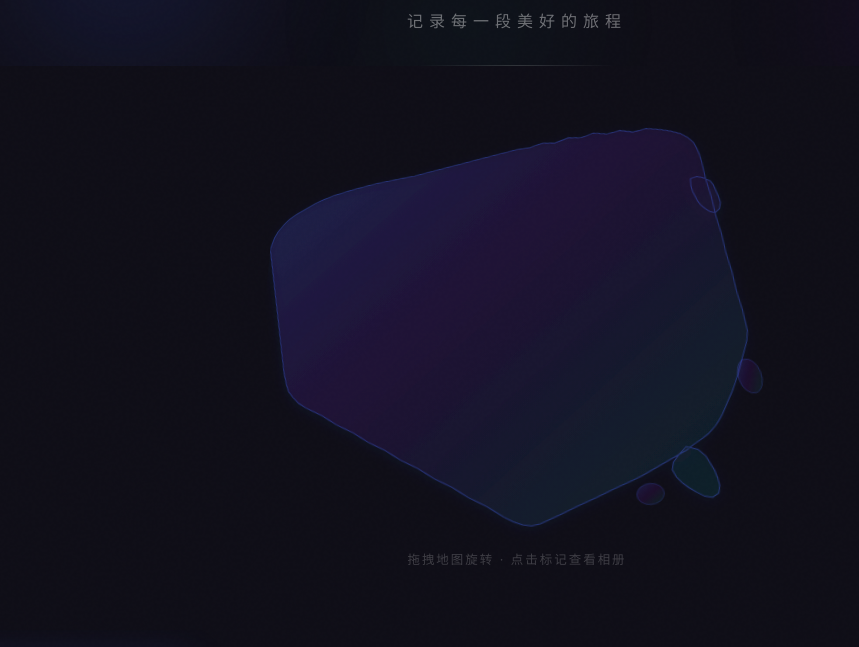
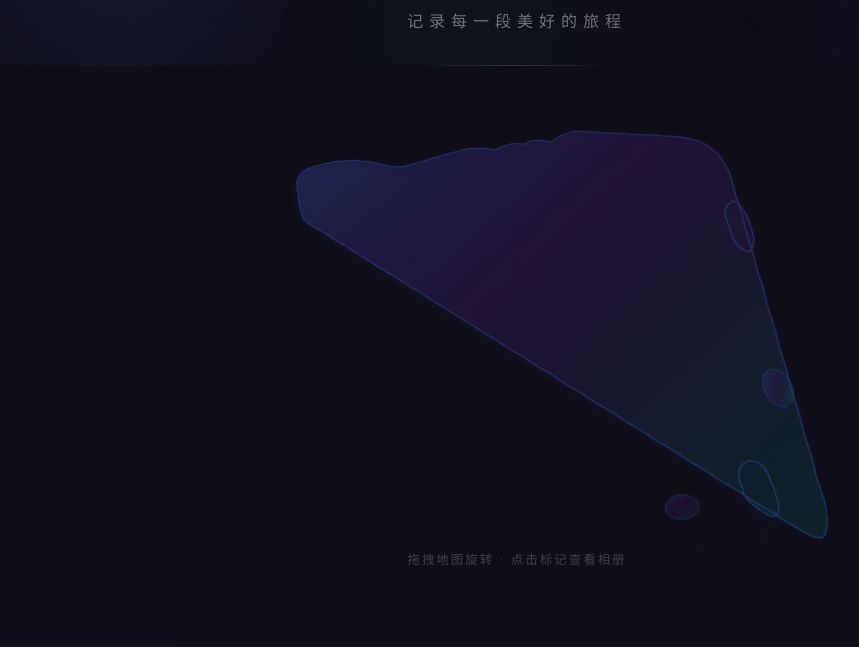
Before and after one commit to hahahua-k/travel-photos, a plain HTML site: page index.html in a window 1280 px wide. Shown: the part 128-775 px from the top of the page, without its empty margins (123-982 px from the left). Drawn offline with Linux system fonts and the light colour scheme.

Commit message:
重绘中国地图轮廓：东北鸡冠、西北延伸、东南沿海、台湾海南南海

```diff
--- a/index.html
+++ b/index.html
@@ -39,40 +39,50 @@
                                 <stop offset="50%" style="stop-color:rgba(114,9,183,0.12);stop-opacity:1" />
                                 <stop offset="100%" style="stop-color:rgba(6,214,160,0.08);stop-opacity:1" />
                             </linearGradient>
-                            <filter id="mapGlow">
-                                <feGaussianBlur stdDeviation="3" result="blur" />
-                                <feComposite in="SourceGraphic" in2="blur" operator="over" />
-                            </filter>
                             <filter id="mapShadow">
                                 <feDropShadow dx="0" dy="4" stdDeviation="8" flood-color="rgba(67,97,238,0.3)" />
                             </filter>
                         </defs>
-                        <!-- 中国地图轮廓 -->
+                        <!-- 中国地图轮廓 - 基于标准地图 -->
                         <path class="map-outline" d="
-                            M420,60 L440,55 L460,58 L480,52 L500,55 L520,50 L540,55 L560,52 L580,58 L600,55 L620,60 L635,65 L650,72
-                            L660,80 L668,90 L672,100 L675,110 L678,125 L680,140 L682,155 L685,170 L688,185 L690,200 L692,215 L695,230
-                            L698,245 L700,260 L702,275 L705,290 L708,305 L710,320 L712,335 L715,350 L718,365 L720,380 L722,395
-                            L720,410 L715,425 L710,440 L705,455 L700,468 L695,480 L690,490 L685,500 L680,510 L675,518 L670,525
-                            L660,535 L650,542 L640,548 L630,555 L620,560 L610,565 L600,570 L590,575 L580,580 L570,585 L558,590
-                            L545,595 L532,600 L520,605 L508,610 L495,615 L482,620 L470,625 L458,630 L445,635 L432,640 L420,642
-                            L408,640 L395,635 L382,628 L370,620 L358,612 L345,605 L332,598 L320,590 L308,582 L295,575 L282,568
-                            L270,560 L258,552 L245,545 L232,538 L220,530 L208,522 L195,515 L182,508 L170,500 L158,492 L145,485
-                            L132,478 L120,470 L108,462 L95,455 L82,448 L70,440 L60,430 L52,420 L48,410 L45,400 L42,390
-                            L40,380 L38,370 L36,360 L34,350 L32,340 L30,330 L28,320 L26,310 L24,300 L22,290 L20,280
-                            L18,270 L16,260 L14,250 L12,240 L10,230 L8,220 L6,210 L4,200 L2,190 L0,180
-                            L2,170 L5,160 L10,150 L18,140 L28,130 L40,122 L55,115 L70,108 L85,102 L100,98 L115,95
-                            L130,92 L145,90 L160,88 L175,86 L190,85 L205,84 L220,83 L235,82 L250,80 L265,78 L280,76
-                            L295,74 L310,72 L325,70 L340,68 L355,66 L370,64 L385,62 L400,60 L420,60 Z
-                            M620,560 L630,550 L645,555 L655,565 L660,575 L665,585 L668,595 L670,605 L668,615 L660,620
-                            L650,618 L640,612 L630,605 L622,598 L615,590 L610,580 L612,570 L620,560 Z
-                            M660,150 L670,148 L680,152 L688,158 L692,165 L695,175 L698,185 L700,195 L698,205 L692,210
-                            L685,208 L678,202 L672,195 L668,188 L665,180 L662,172 L660,162 L660,150 Z
+                            M365,55 L380,50 L395,48 L410,52 L425,48 L440,50 L455,55 L465,48 L475,45
+                            L490,42 L505,45 L520,48 L535,52 L550,55 L565,58 L580,62 L595,65
+                            L610,68 L625,72 L640,75 L655,80 L668,85 L680,92 L690,100 L698,110
+                            L705,120 L710,132 L715,145 L718,158 L720,172 L722,185 L725,200
+                            L728,215 L730,230 L732,245 L735,260 L738,275 L740,290 L742,305
+                            L745,320 L748,335 L750,350 L752,365 L755,380 L758,395 L760,410
+                            L762,425 L765,440 L768,455 L770,470 L772,485 L775,500 L778,515
+                            L780,530 L782,545 L785,560 L788,575 L790,590 L792,605 L795,620
+                            L798,635 L800,650 L798,665 L795,675 L790,680 L780,678 L770,672
+                            L760,665 L750,658 L740,650 L730,642 L720,635 L710,628 L700,620
+                            L690,612 L680,605 L670,598 L660,590 L650,582 L640,575 L630,568
+                            L620,560 L610,552 L600,545 L590,538 L580,530 L570,522 L560,515
+                            L550,508 L540,500 L530,492 L520,485 L510,478 L500,470 L490,462
+                            L480,455 L470,448 L460,440 L450,432 L440,425 L430,418 L420,410
+                            L410,402 L400,395 L390,388 L380,380 L370,372 L360,365 L350,358
+                            L340,350 L330,342 L320,335 L310,328 L300,320 L290,312 L280,305
+                            L270,298 L260,290 L250,282 L240,275 L230,268 L220,260 L210,252
+                            L200,245 L190,238 L180,230 L170,222 L160,215 L150,208 L140,200
+                            L130,192 L120,185 L110,178 L100,170 L90,162 L80,155 L70,148
+                            L60,140 L52,132 L48,122 L45,112 L42,102 L40,92 L38,82
+                            L36,72 L35,62 L38,52 L45,45 L55,40 L68,38 L82,36
+                            L98,35 L115,36 L132,38 L150,42 L168,48 L185,55 L200,60
+                            L215,62 L230,60 L245,58 L260,55 L275,52 L290,50 L305,48
+                            L320,46 L335,48 L350,50 L365,55 Z
+                            M700,580 L710,575 L720,578 L728,585 L732,595 L735,605 L738,615
+                            L740,625 L742,635 L740,645 L735,650 L728,648 L720,642 L712,635
+                            L705,628 L700,620 L698,610 L695,600 L695,590 L700,580 Z
+                            M710,200 L718,195 L725,200 L730,210 L735,220 L738,232 L740,245
+                            L742,258 L740,270 L735,278 L728,275 L720,268 L715,258 L712,248
+                            L710,238 L708,228 L705,218 L705,208 L710,200 Z
                         "
                         fill="url(#mapGrad)" stroke="rgba(67,97,238,0.4)" stroke-width="1.5" filter="url(#mapShadow)" />
                         <!-- 台湾 -->
-                        <ellipse cx="720" cy="460" rx="15" ry="25" fill="url(#mapGrad)" stroke="rgba(67,97,238,0.3)" stroke-width="1" transform="rotate(-15, 720, 460)" />
+                        <ellipse cx="755" cy="480" rx="18" ry="28" fill="url(#mapGrad)" stroke="rgba(67,97,238,0.3)" stroke-width="1" transform="rotate(-20, 755, 480)" />
                         <!-- 海南 -->
-                        <ellipse cx="580" cy="610" rx="18" ry="14" fill="url(#mapGrad)" stroke="rgba(67,97,238,0.3)" stroke-width="1" />
+                        <ellipse cx="620" cy="630" rx="22" ry="16" fill="url(#mapGrad)" stroke="rgba(67,97,238,0.3)" stroke-width="1" />
+                        <!-- 南海诸岛示意 -->
+                        <rect x="640" y="640" width="80" height="50" rx="4" fill="none" stroke="rgba(67,97,238,0.15)" stroke-width="0.5" stroke-dasharray="4,2" />
                         <!-- 网格线 -->
                         <path class="map-grid" d="M0,175 L800,175 M0,350 L800,350 M0,525 L800,525 M200,0 L200,700 M400,0 L400,700 M600,0 L600,700"
                               stroke="rgba(255,255,255,0.015)" stroke-width="0.5" fill="none" />
```
